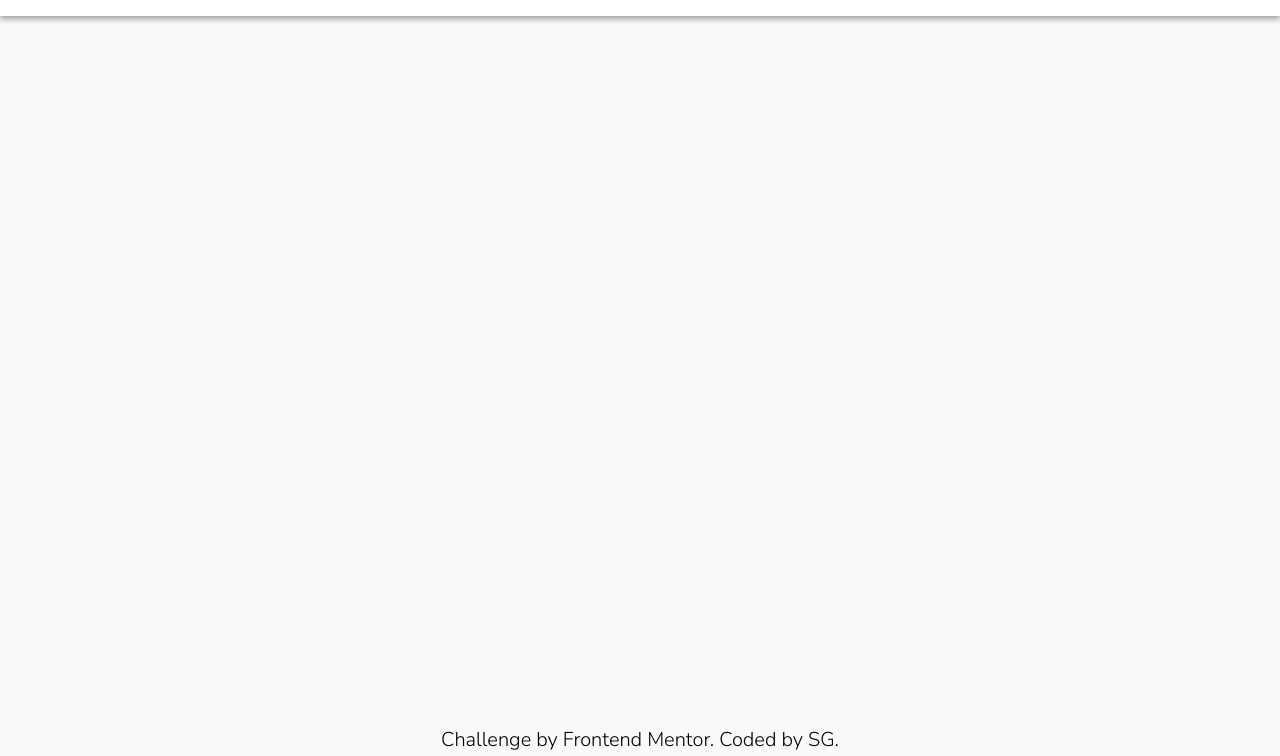
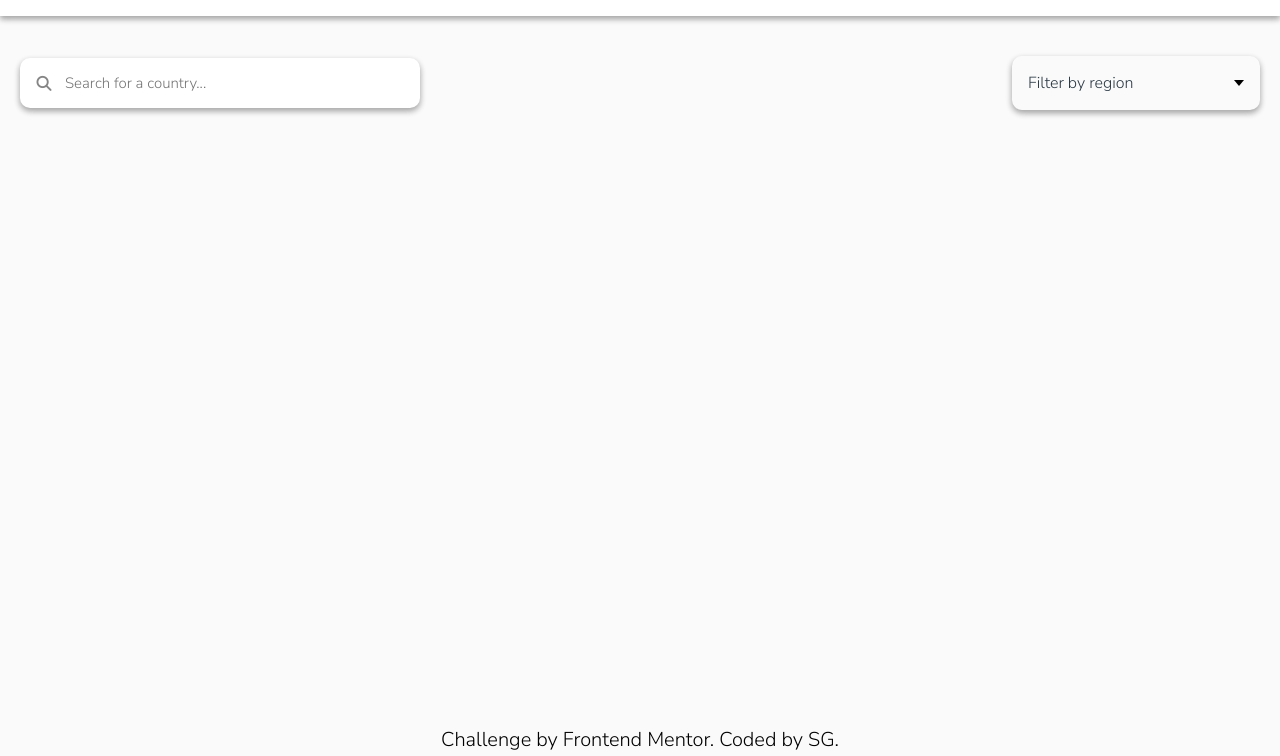
Before and after one commit to sukanyagurav/REST-Countries-API-with-color-theme-switcher, a plain HTML site: page index.html in a window 1280 px wide. Shown: the part 64-820 px from the top of the page. Drawn offline with Linux system fonts and the light colour scheme; the site is published under a folder, as on GitHub Pages, so addresses that start at the root find nothing; no server answers.

```diff
--- a/index.html
+++ b/index.html
@@ -9,7 +9,7 @@
 <link href="https://fonts.googleapis.com/css2?family=Nunito+Sans:opsz,wght@6..12,300;6..12,600;6..12,800&display=swap" rel="stylesheet">
 <link rel="stylesheet" href="https://cdnjs.cloudflare.com/ajax/libs/font-awesome/6.4.2/css/all.min.css" integrity="sha512-z3gLpd7yknf1YoNbCzqRKc4qyor8gaKU1qmn+CShxbuBusANI9QpRohGBreCFkKxLhei6S9CQXFEbbKuqLg0DA==" crossorigin="anonymous" referrerpolicy="no-referrer" />
     <link rel="stylesheet" href="style.css">
-    <script src="/src/index.js" defer type="module" ></script>
+    <script src="./src/index.js" defer type="module" ></script>
 </head>
 <body>
     <header>
```
